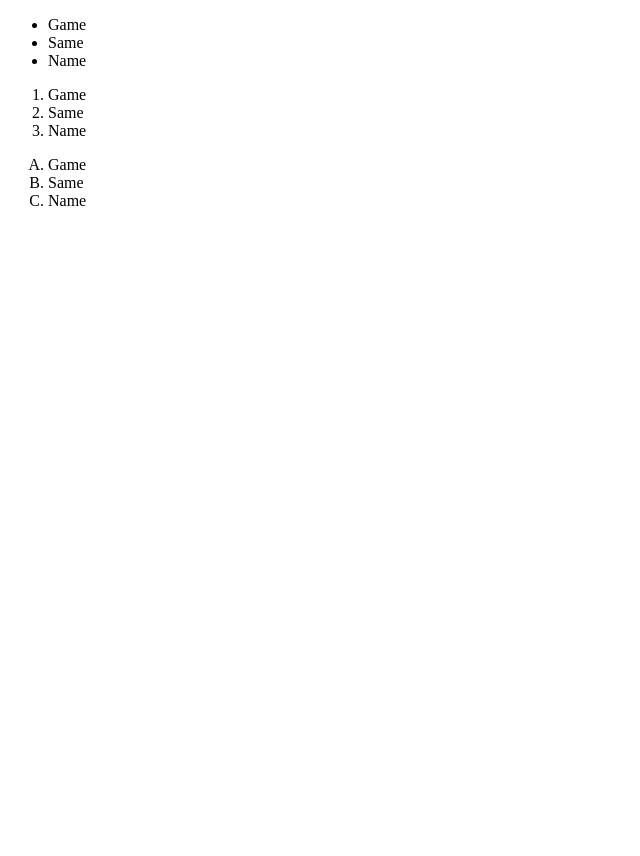
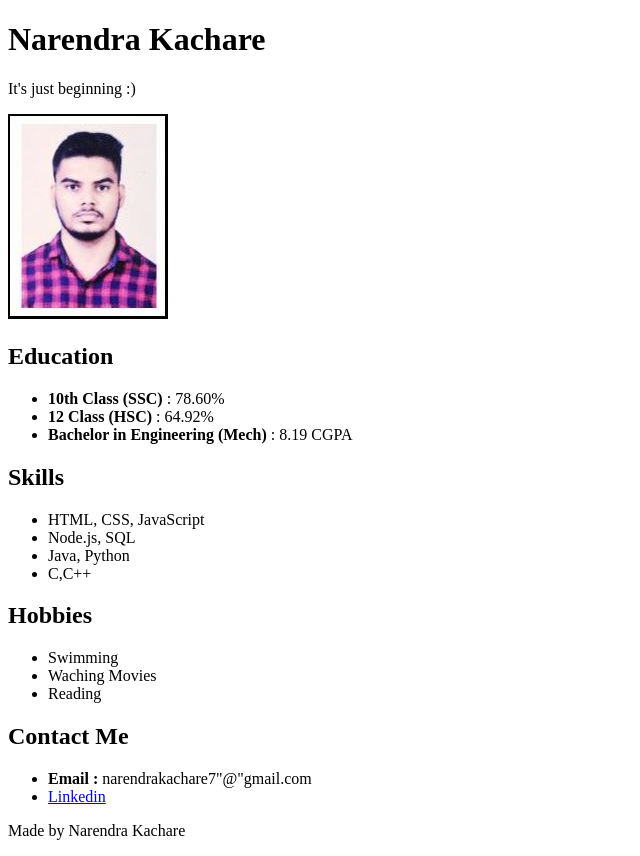
Before and after one commit to Narendra-Kachare/Test-Repo, an Angular app: page / in a window 1280 px wide. Shown: the whole page, without its empty margins (0-640 px from the left). Before the commit the page ends 800 px from the top, so only its background shows below. Built offline with nearby package versions, Linux system fonts and the light colour scheme.

Commit message:
Basic HTML portfolio

```diff
--- a/src/app/app.component.html
+++ b/src/app/app.component.html
@@ -1,22 +1,39 @@
-<title>List in HTML</title>
+<h1>Narendra Kachare</h1>
+<p>It's just beginning :)</p>
+
+<img src="assets\1.jpg" alt="IMAGE">
+
+<h2>Education</h2>
 
 <ul>
-    <li>Game</li>
-    <li>Same</li>
-    <li>Name</li>
+    <li><b>10th Class (SSC)</b> : 78.60%</li>
+    <li><b>12 Class (HSC)</b> : 64.92%</li>
+    <li><b>Bachelor in Engineering (Mech)</b> : 8.19 CGPA</li>
 </ul>
 
 
-<ol>
-    <li>Game</li>
-    <li>Same</li>
-    <li>Name</li>
-</ol>
+<h2>Skills</h2>
+<ul>
+    <li>HTML, CSS, JavaScript</li>
+    <li>Node.js, SQL</li>
+    <li>Java, Python</li>
+    <li>C,C++</li>
+</ul>
 
 
-<ol type="A">
-    <li>Game</li>
-    <li>Same</li>
-    <li>Name</li>
+<h2>Hobbies</h2>
+<ul>
+    <li>Swimming</li>
+    <li>Waching Movies</li>
+    <li>Reading</li>
+</ul>
 
-</ol>
+
+<h2>Contact Me</h2>
+<ul>
+    <li><b>Email : </b>narendrakachare7"&#64;"gmail.com</li>
+    <li><a href="http://linkedin.com/in/narendra-kachare-36236229a">Linkedin</a></li>
+
+</ul>
+
+<p>Made by Narendra Kachare</p>
```
Also changed, not shown: src/assets/1.jpg (added).
